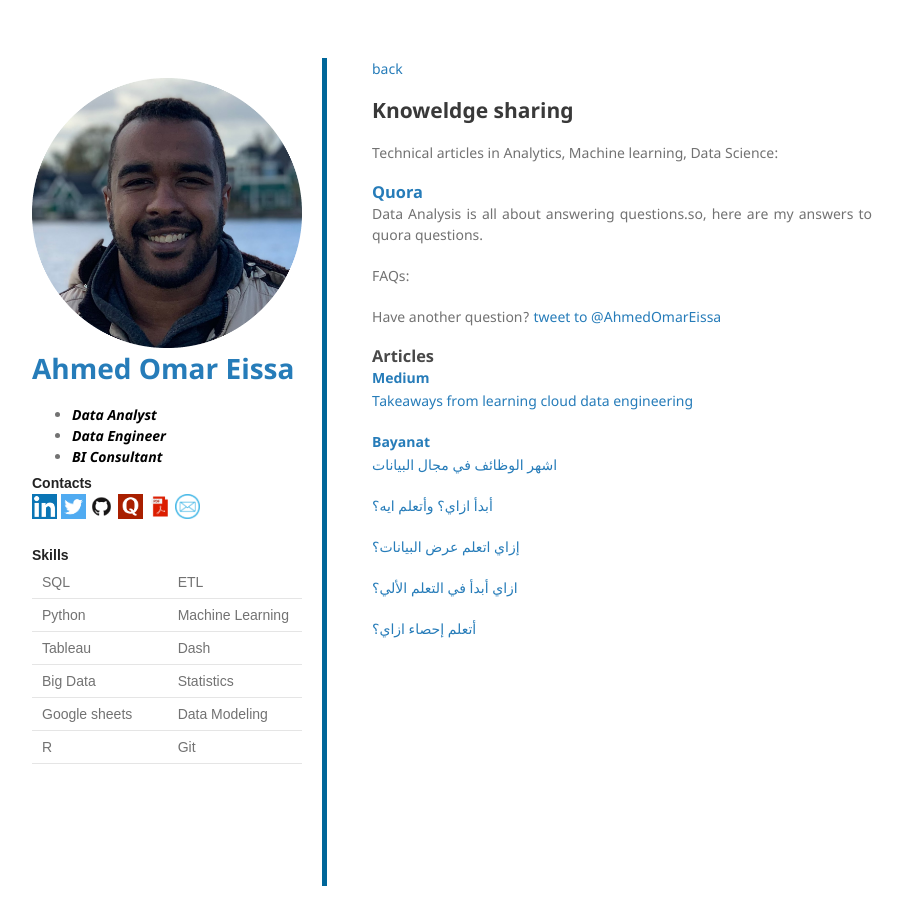
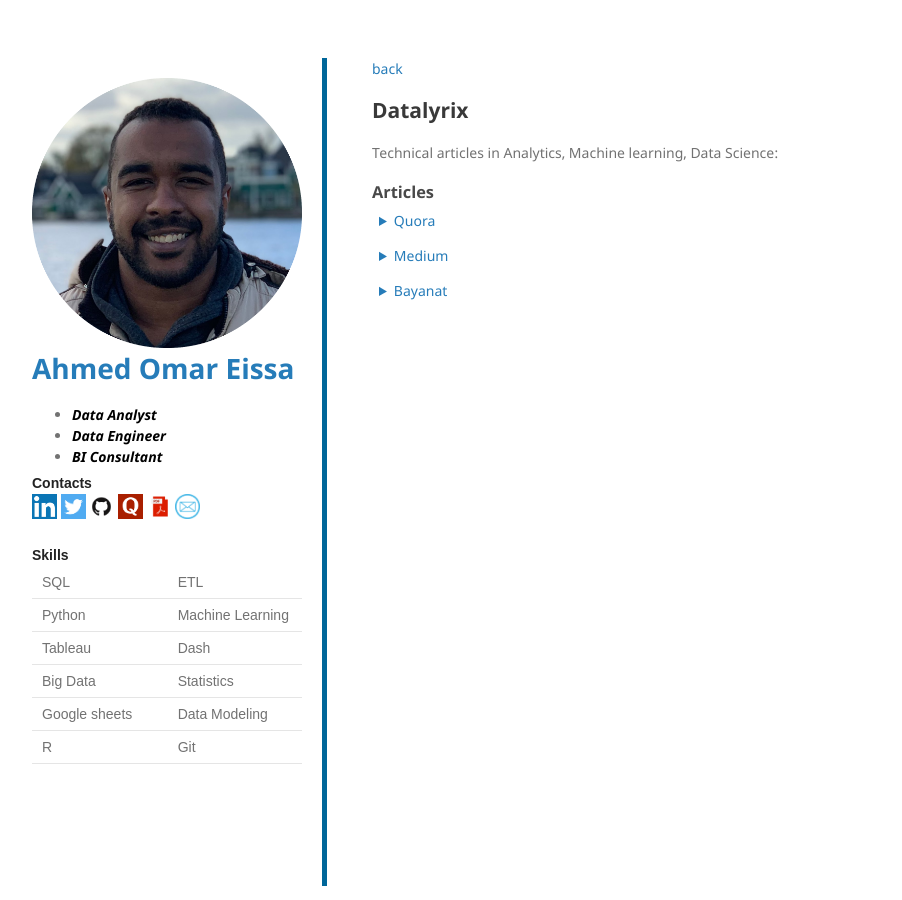
Before and after one commit to AhmedOmarEissa/AhmedOmarEissa.github.io, a Jekyll site: the page built from Datalyrix.md, in a window 1280 px wide. Shown: the whole page, without its empty margins (198-1100 px from the left). Built offline with Jekyll 4.4.1, drawn with Linux system fonts in a browser that asks for light colours; comment, search, counter and statistics services are not loaded.

Commit message:
datalyrix

```diff
--- a/Knowledge Sharing.md
+++ b/Datalyrix.md
@@ -2,25 +2,36 @@
 layout: default
 ---
 [back](./)
-## Knoweldge sharing
-<!--[Uber](#uber) | [Vodafone](#vodafone) | [ProCons-4it](#ProCons-4it) | [SAP](#SAP)-->
+## Datalyrix
+
 Technical articles in Analytics, Machine learning, Data Science:
 
-### <a href="https://www.quora.com/profile/Ahmed-Omar-Eissa" target="_blank">Quora</a>
+
+### Articles
+
+<details>
+  <summary> <a href="https://www.quora.com/profile/Ahmed-Omar-Eissa" target="_blank">Quora</a>
+ </summary>
 Data Analysis is all about answering questions.so, here are my answers to quora questions.
 
 FAQs:
+Have another question?
+<a href="https://twitter.com/intent/tweet?screen_name=AhmedOmarEissa&ref_src=twsrc%5Etfw" class="twitter-mention-button" data-show-count="false">tweet to @AhmedOmarEissa</a><script async src="https://platform.twitter.com/widgets.js" charset="utf-8"></script>
+</details>
 
 
-Have another question?
-<a href="https://twitter.com/intent/tweet?screen_name=AhmedOmarEissa&ref_src=twsrc%5Etfw" class="twitter-mention-button" data-show-count="false">tweet to @AhmedOmarEissa</a><script async src="https://platform.twitter.com/widgets.js" charset="utf-8"></script>
+<details>
+  <summary> <a href="https://medium.com/@hmedOmarEissa" target="_blank"> Medium</a>
+ </summary>
 
-### Articles
-
-#### <a href="https://medium.com/@hmedOmarEissa" target="_blank"> Medium</a>
 <a href="https://medium.com/@hmedOmarEissa/takeaways-from-learning-cloud-data-engineering-83cf18116c9c" target="_blank">Takeaways from learning cloud data engineering</a>
 
-#### <a href="https://bayanat-eg.com/profile/omar/posts" target="_blank"> Bayanat</a>
+</details>
+
+<details>
+  <summary> <a href="https://bayanat-eg.com/profile/omar/posts" target="_blank"> Bayanat</a>
+ </summary>
+
 <a href="https://bayanat-eg.com/%d8%a7%d8%b4%d9%87%d8%b1-%d8%a7%d9%84%d9%88%d8%b8%d8%a7%d8%a6%d9%81-%d9%81%d9%8a-%d9%85%d8%ac%d8%a7%d9%84-%d8%a7%d9%84%d8%a8%d9%8a%d8%a7%d9%86%d8%a7%d8%aa/" target="_blank">اشهر الوظائف في مجال البيانات</a>
 
 <a href="https://bayanat-eg.com/%d8%a3%d8%a8%d8%af%d8%a3-%d8%a7%d8%b2%d8%a7%d9%8a%d8%9f-%d9%88%d8%a3%d8%aa%d8%b9%d9%84%d9%85-%d8%a7%d9%8a%d9%87%d8%9f/" target="_blank">أبدأ ازاي؟ وأتعلم ايه؟</a>
@@ -30,3 +41,5 @@ Have another question?
 <a href="https://bayanat-eg.com/%d8%a7%d8%b2%d8%a7%d9%8a-%d8%a3%d8%a8%d8%af%d8%a3-%d9%81%d9%8a-%d8%a7%d9%84%d9%80-machine-learning-%d8%9f/" target="_blank">ازاي أبدأ في التعلم الألي؟ </a>
 
 <a href="https://bayanat-eg.com/%d8%a3%d8%aa%d8%b9%d9%84%d9%85-%d8%a5%d8%ad%d8%b5%d8%a7%d8%a1-%d8%a7%d8%b2%d8%a7%d9%8a%d8%9f/" target="_blank">أتعلم إحصاء ازاي؟</a>
+
+</details>
```
